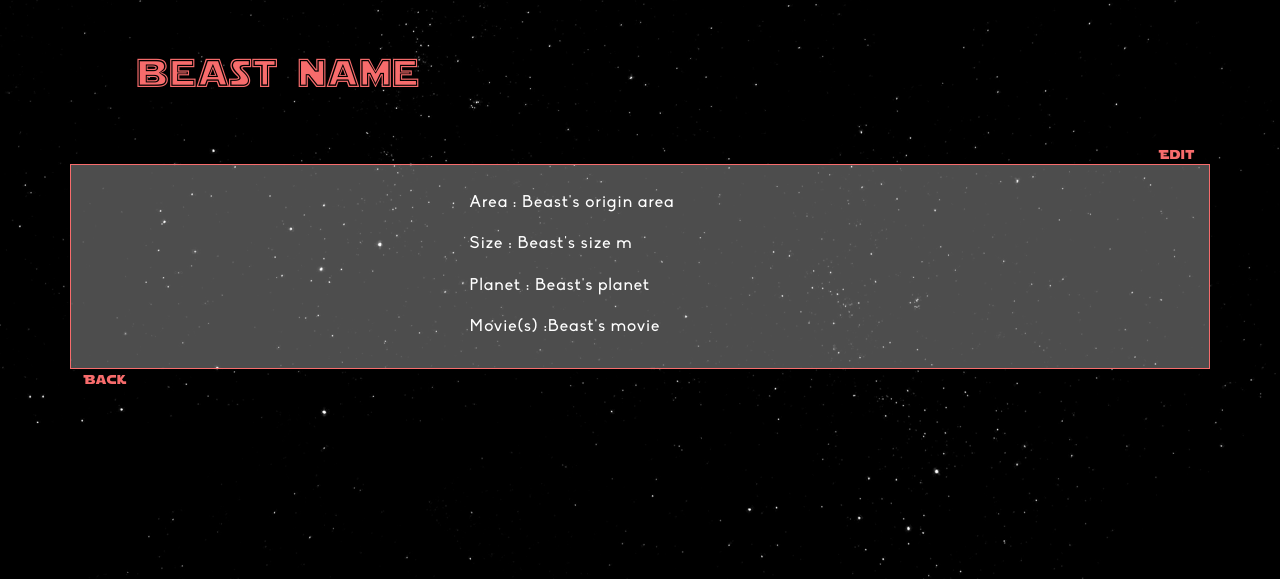
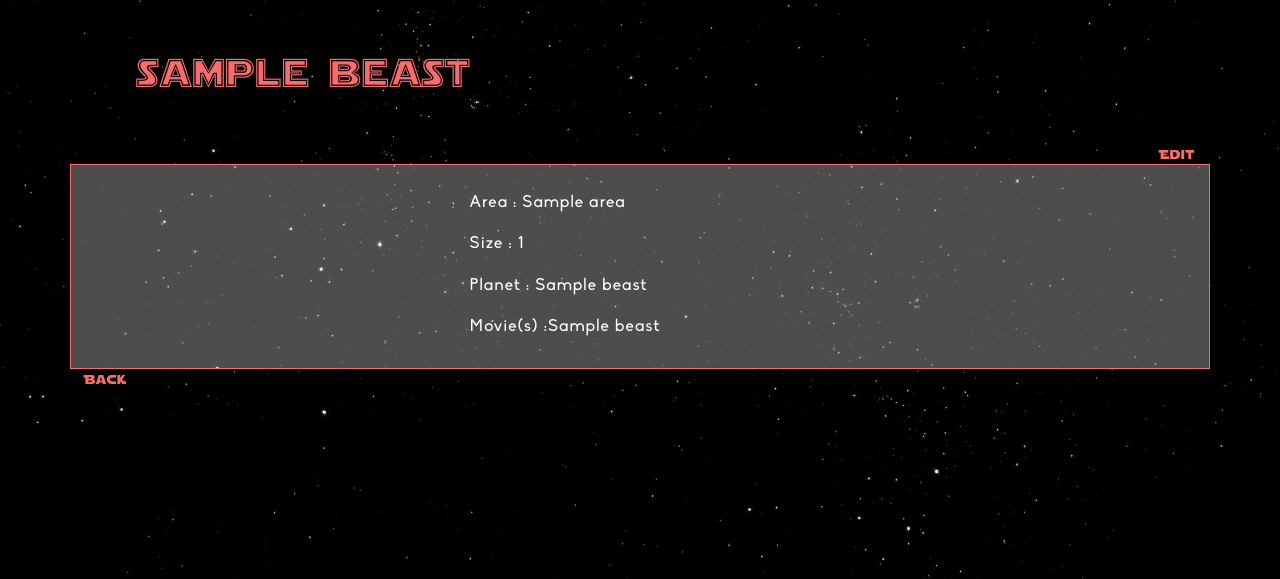
Before and after one commit to vara1991/WCS_Checkpoint-2, a PHP site: template src/View/Beast/details.html.twig in a window 1280 px wide. Shown: the part 56-635 px from the top of the page. Run offline with PHP 8.4, Linux system fonts and the light colour scheme; the template is opened without the code that fills it: most values are stand-ins (such as "Sample title", 1, 10 or a date in 2020); some libraries are stand-ins or nearby versions.

Commit message:
aie ! aie ! aie !

```diff
--- a/src/View/Beast/details.html.twig
+++ b/src/View/Beast/details.html.twig
@@ -1,8 +1,9 @@
 {% extends 'layout.html.twig' %}
 
 {% block content %}
+
     <div class="row">
-        <h1 class="col-12">Beast name </h1>
+        <h1 class="col-12">{{ beast.name}} </h1>
     </div>
     <div class="row">
         <div class="col-12">
@@ -14,10 +15,10 @@
             <img src="{# Beast's picture url#}" class="img-fluid"/>
         </figure>
         <div class="col-12 col-md-8">
-            <p>Area : Beast's origin area</p>
-            <p>Size : Beast's size m</p>
-            <p>Planet : Beast's planet </p>
-            <p>Movie(s) :Beast's movie</p>
+            <p>Area : {{ beast.area }}</p>
+            <p>Size : {{ beast.size }}</p>
+            <p>Planet : {{ beast.planet_name }} </p>
+            <p>Movie(s) :{{ beast.movie_title }}</p>
         </div>
     </div>
     <a href="/beast/list">Back</a>
```
Also changed, not shown: src/Controller/BeastController.php (+11 -7 lines), src/Model/BeastManager.php (+41 -0 lines).
